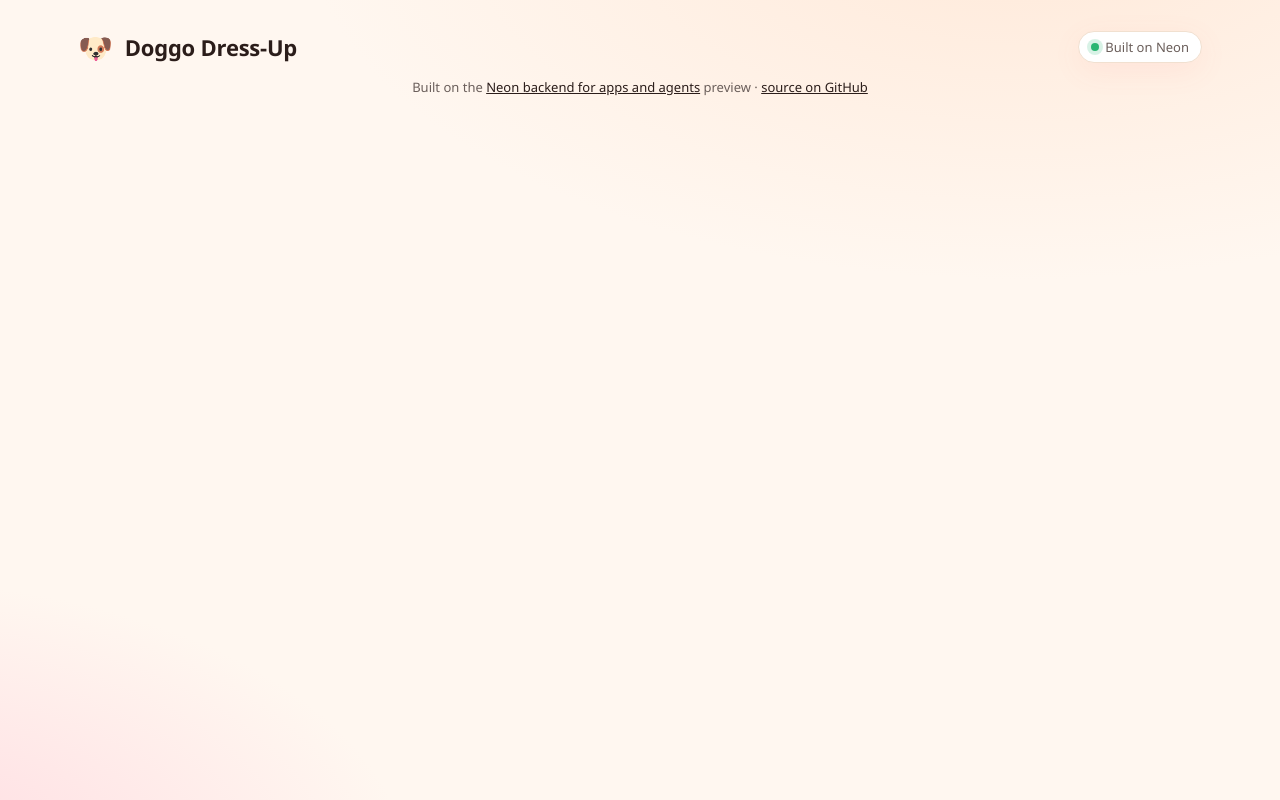
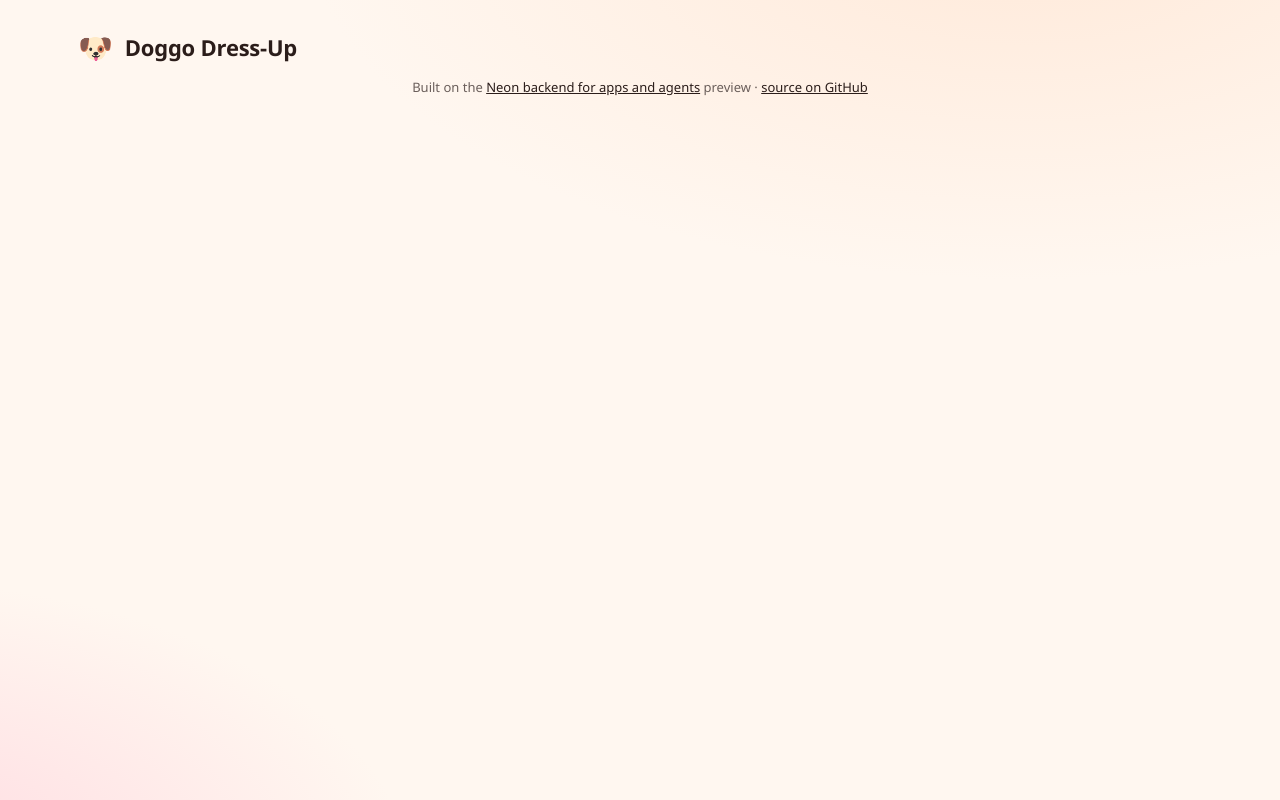
Before and after one commit to sav-maya/doggo-dressup, a website: page web/index.html in a window 1280 px wide. Drawn offline with Linux system fonts and the light colour scheme; no server answers.

Commit message:
Header: remove 'Built on Neon' badge

```diff
--- a/web/index.html
+++ b/web/index.html
@@ -15,7 +15,6 @@
         <span>Doggo Dress-Up</span>
       </div>
       <div class="header-right">
-        <div class="badge"><span class="pulse"></span> Built on Neon</div>
         <div id="userBox" class="user-box hidden">
           <span id="userEmail"></span>
           <button type="button" class="link-btn" id="signOut">Sign out</button>
```
